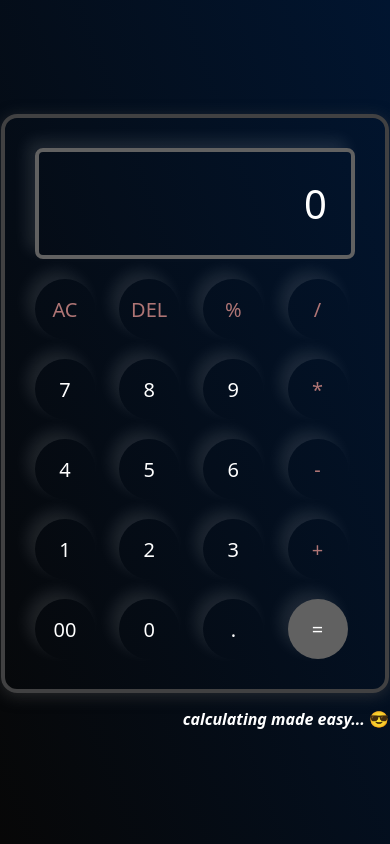
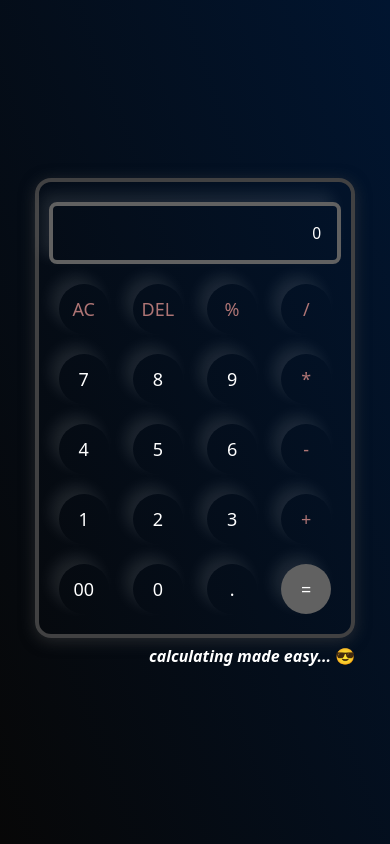
Before and after one commit to Wandeyajet/Calculator_js, a plain HTML site: page index.html in a window 390 px wide. Drawn offline with Linux system fonts and the light colour scheme.

Commit message:
create media query for phone sizes

```diff
--- a/style.css
+++ b/style.css
@@ -16,7 +16,7 @@ body{
 
 .calculator{
     border: 4px solid #414142;
-    padding: 20px;
+    padding: 14px;
     border-radius: 16px;
     background: transparent;
     box-shadow: 0px 3px 15px rgba(69, 69, 70, 0.5);
@@ -24,14 +24,13 @@ body{
 
 input{
     width: 320px;
-    border: 4px solid   rgb(97, 97, 97);
+    border: 4px solid rgb(97, 97, 97);
     box-shadow: -8px -8px 15px rgba(255, 255, 255, 0.1);
     border-radius: 8px;
     padding: 24px;
     margin: 10px;
     background: transparent;
-    box-shadow: 0px 3px 15px rgbs(84, 84, 84, 0.1);
-    font-size: 40px;
+    font-size: 4vw;
     text-align: right;
     cursor: pointer;
     color: #ffffff;
@@ -66,6 +65,25 @@ button{
     color: white;
     font-weight: 600;
     text-align: right;
-    padding-top: 15px;
+    padding-top: 7px;
     padding-left: 20px;
 }
+
+
+@media (max-width: 480px) {
+    .calculator {
+        padding: 10px;
+    }
+
+    input {
+        width: 100%;
+        padding: 16px;
+        margin-left:  0;
+    }
+
+    button {
+        width: 50px;
+        height: 50px;
+        font-size: 18px;
+    }
+}
```
